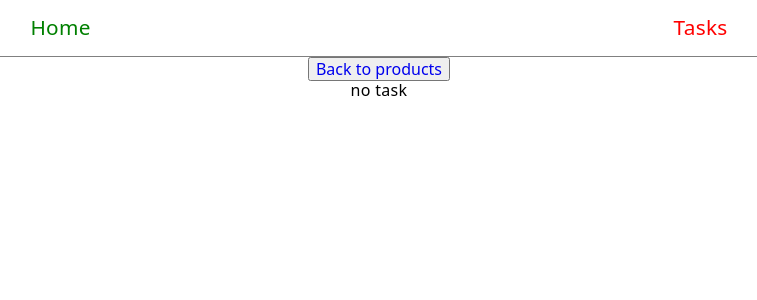
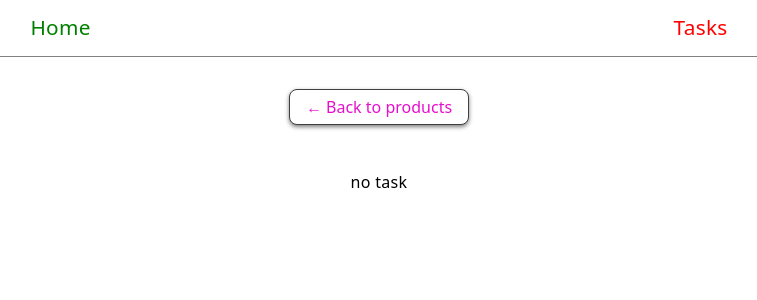
Before and after one commit to GannaKov/react-to-do, a React (Vite) app: page /react-to-do/tasks/1 in a window 1280 px wide. Shown: the top 300 px of the page, without its empty margins (261-1018 px from the left). Built offline with nearby package versions, Linux system fonts and the light colour scheme.

Commit message:
btn styles

```diff
--- a/src/components/ToDoItem.jsx
+++ b/src/components/ToDoItem.jsx
@@ -61,11 +61,16 @@ const ToDoItem = ({ task, setTasksArr, tasksArr }) => {
 
   return (
     <div className={styles.wbsCard}>
-      <button className={styles.wbsOpenTaskBtn} type="button">
-        <Link to={`${task.id}`} state={{ from: location }}>
+      <Link
+        className={styles.wbsOpenTaskLink}
+        to={`${task.id}`}
+        state={{ from: location }}
+      >
+        <button className={styles.wbsOpenTaskBtn} type="button">
           Open Task
-        </Link>
-      </button>
+        </button>
+      </Link>
+
       <div className={styles.wbsInnWrp}>
         {isReadOnly ? (
           <h2 className={styles.wbsItemTitle}>{task.taskName}</h2>
--- a/src/pages/SingleTaskPage.jsx
+++ b/src/pages/SingleTaskPage.jsx
@@ -3,6 +3,7 @@ import { useState, useEffect } from "react";
 import { getDataFromLocalStorage } from "../services/requesrs";
 import Spinner from "../components/Spinner";
 import SingleItemCard from "../components/SingleItemCard";
+import styles from "../styles/SingleTaskPage.module.css";
 
 const SingleTaskPage = () => {
   const { id } = useParams();
@@ -31,9 +32,13 @@ const SingleTaskPage = () => {
 
   return (
     <>
-      <button>
-        <Link to={backLinkHref}>Back to products</Link>
-      </button>
+      <Link to={backLinkHref}>
+        <button className={styles.wbsGoBackBtn}>
+          {" "}
+          &larr; Back to products{" "}
+        </button>
+      </Link>
+
       {isLoading && <Spinner />}
       {fetched && (
         <>
--- a/src/styles/SingleTaskPage.module.css
+++ b/src/styles/SingleTaskPage.module.css
@@ -0,0 +1,23 @@
+.wbsGoBackBtn {
+  margin-top: 2rem;
+  margin-bottom: 3rem;
+  outline: 1px solid transparent;
+  background-color: white;
+  border-radius: 8px;
+  border: 1px solid rgb(65, 62, 62);
+  color: rgb(231, 15, 206);
+  font-size: 1rem;
+  font-weight: 500;
+  height: 36px;
+  width: 180px;
+  -webkit-box-shadow: 0px 2px 4px 0px rgba(0, 0, 0, 0.51);
+  box-shadow: 0px 2px 4px 0px rgba(0, 0, 0, 0.51);
+  transition: background-color 250ms cubic-bezier(0.4, 0, 0.2, 1),
+    border-color 250ms cubic-bezier(0.4, 0, 0.2, 1),
+    color 250ms cubic-bezier(0.4, 0, 0.2, 1);
+}
+.wbsGoBackBtn:is(:focus, :hover) {
+  color: white;
+  background-color: rgba(234, 15, 172, 0.782);
+  border-color: rgba(234, 15, 172, 0.782);
+}
--- a/src/styles/ToDoItem.module.css
+++ b/src/styles/ToDoItem.module.css
@@ -26,6 +26,7 @@
   background-color: green;
   border-color: green;
 }
+
 .wbsInnWrp {
   display: flex;
   justify-content: space-between;
```
